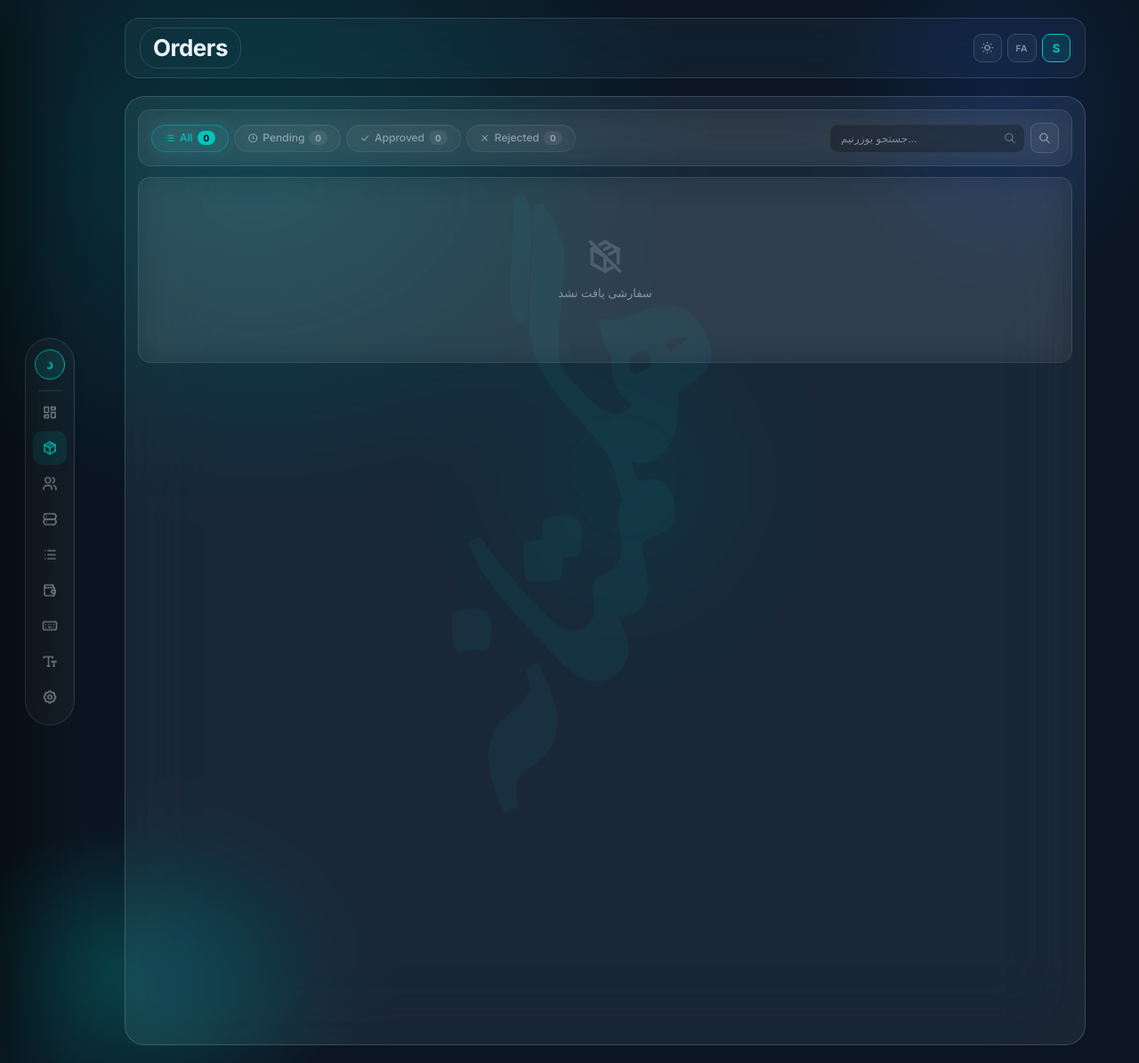
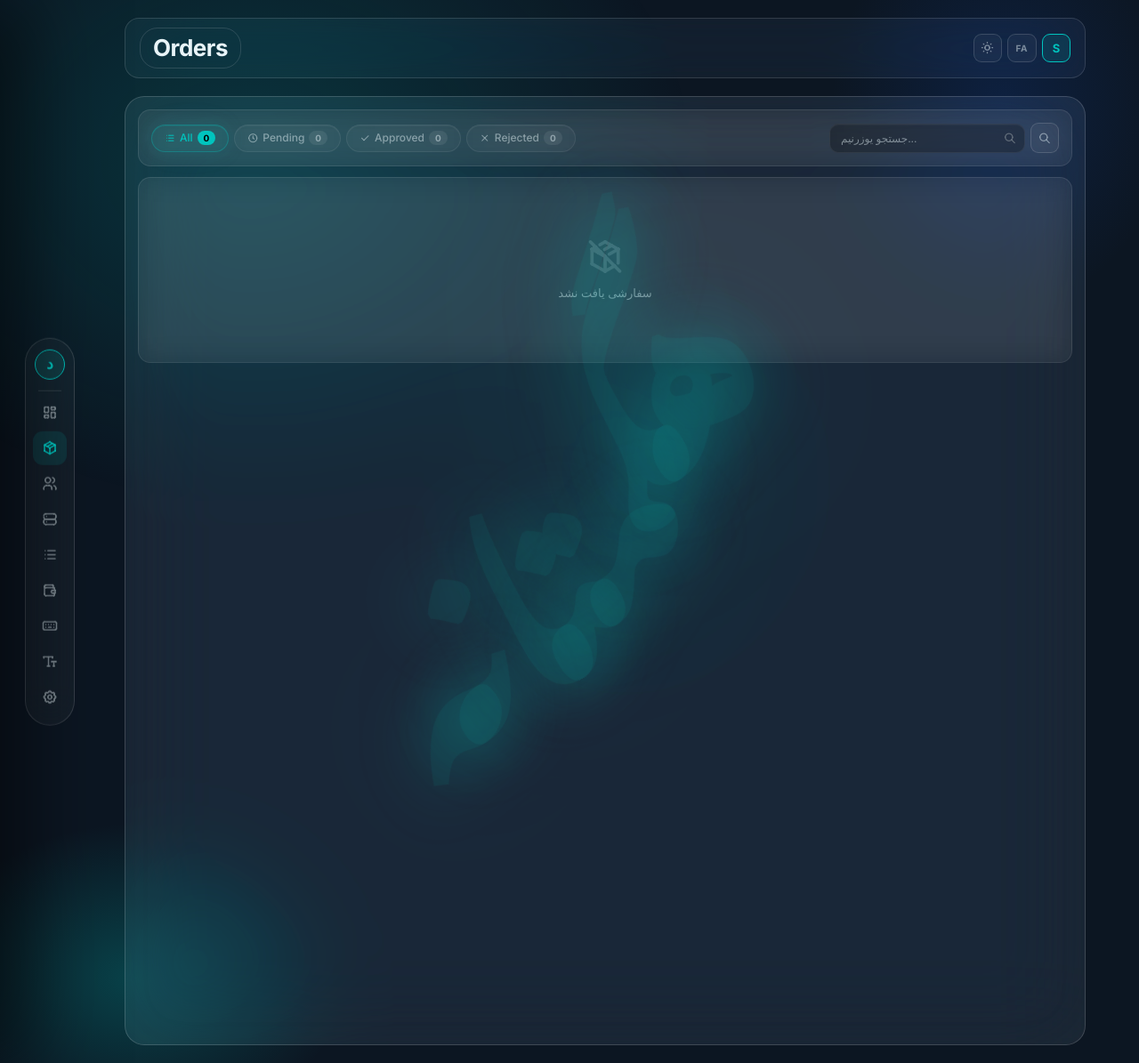
Before and after one commit to Miwli/Diako-bot, a Django app: page /diako/orders/ in a window 1280 px wide. Shown: the whole page at 89% size. Run offline with Django 5.2, Linux system fonts and the light colour scheme; the visitor is signed in with stand-in values (Sample User, id 1); data that the repository does not hold is empty; some web fonts are replaced.

Commit message:
watermark: corner-to-corner angle, glow effect

```diff
--- a/panel/static/diako/css/layout.css
+++ b/panel/static/diako/css/layout.css
@@ -7,7 +7,7 @@
   display: flex;
   align-items: center;
   justify-content: center;
-  transform: rotate(-45deg);
+  transform: rotate(-30deg);
   font-family: 'Noto Nastaliq Urdu', serif;
   font-size: 18vw;
   font-weight: 700;
@@ -15,12 +15,13 @@
   pointer-events: none;
   user-select: none;
   z-index: 50;
-  color: #00C4BE;
-  opacity: 0.055;
+  color: rgba(0,196,190,0.07);
+  text-shadow: 0 0 80px rgba(0,196,190,0.3), 0 0 200px rgba(0,196,190,0.15);
 }
 
 [data-theme="warm"] .wm {
-  color: #F97316;
+  color: rgba(249,115,22,0.07);
+  text-shadow: 0 0 80px rgba(249,115,22,0.3), 0 0 200px rgba(249,115,22,0.15);
 }
 
 /* ════════════════════════════════
```
